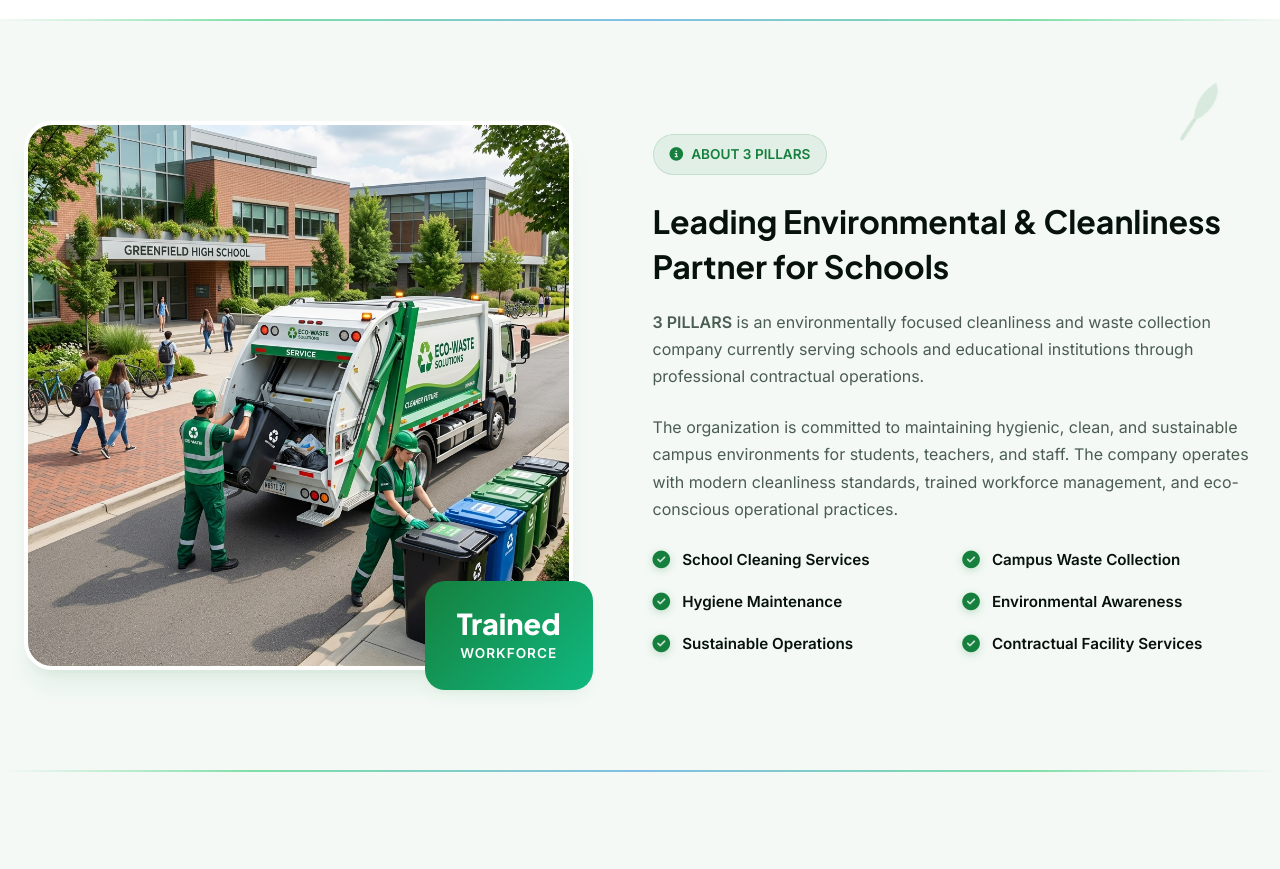
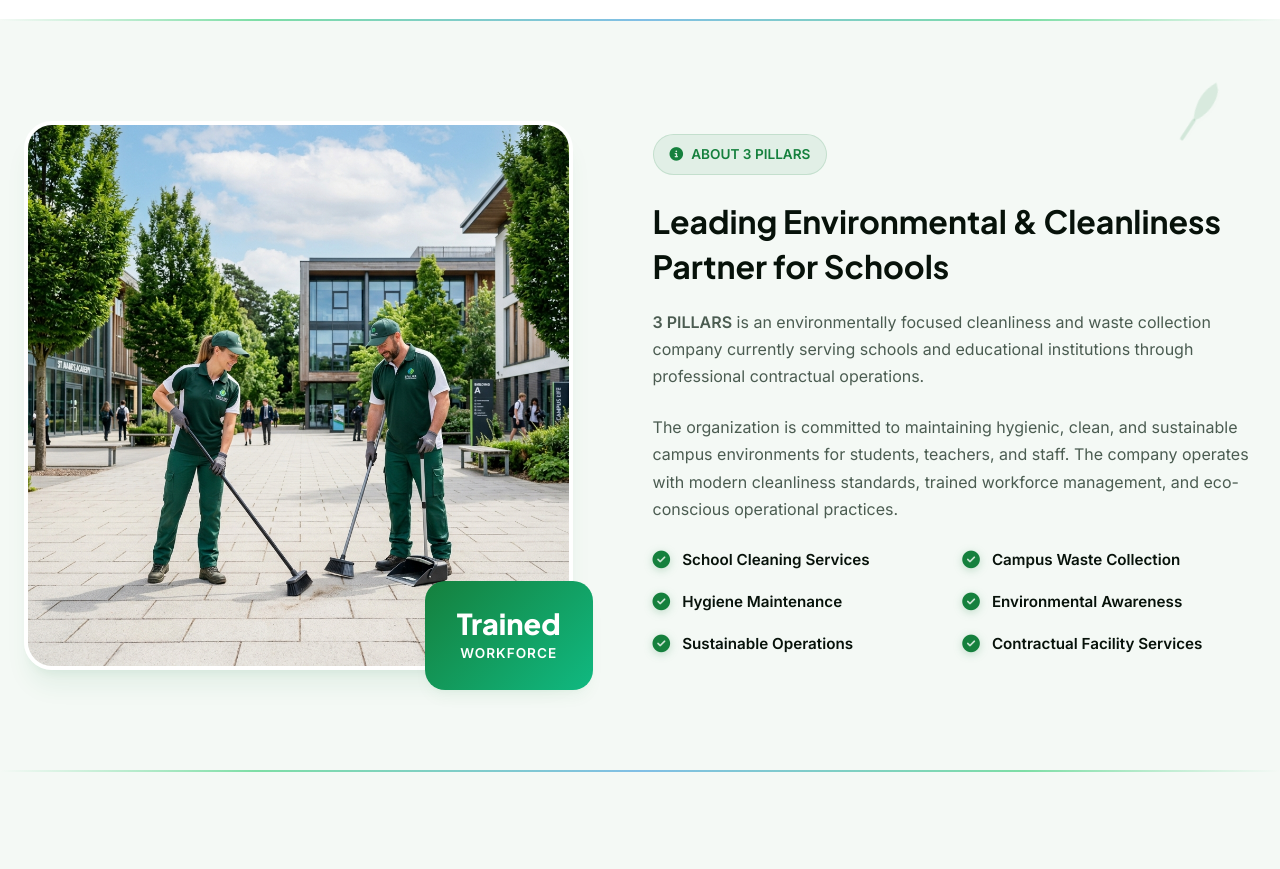
Before and after one commit to yuvi007yuvi/3-PILLERS, a plain HTML site: page index.html in a window 1280 px wide. Shown: the part 1740-2609 px from the top of the page. Drawn offline with Linux system fonts and the light colour scheme.

Commit message:
Add sweeping campus image and update alt
Added assets/sweeping-campus-3pillars.png and updated index.html to use it (replacing the previous waste-collection.png reference). The img alt was expanded to '3 Pillars trained cleaning staff sweeping a school campus courtyard in uniform' to improve accessibility and better describe the image content.

```diff
--- a/index.html
+++ b/index.html
@@ -173,7 +173,7 @@
             <div class="about-grid">
                 <div class="about-image-wrapper">
                     <div class="about-image-container">
-                        <img src="assets/waste-collection.png" alt="Clean school campus yard">
+                        <img src="assets/sweeping-campus-3pillars.png" alt="3 Pillars trained cleaning staff sweeping a school campus courtyard in uniform">
                     </div>
                     <div class="about-experience-badge">
                         <h4>Trained</h4>
```
Also changed, not shown: assets/sweeping-campus-3pillars.png (added).
